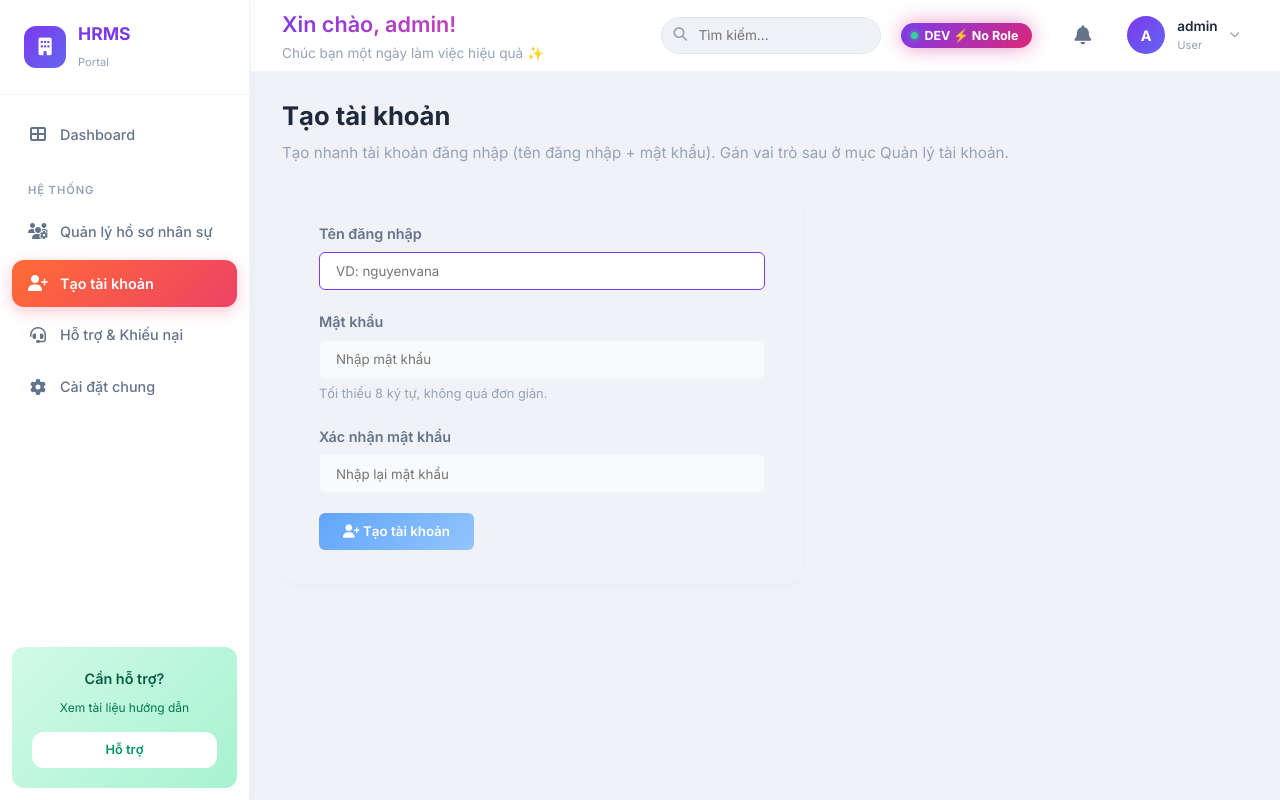
After one commit to hohoangluan/Business_web_project, a Django app: page /users/create-account/ in a window 1280 px wide. The commit adds this page. Run offline with Django 5.2, Linux system fonts and the light colour scheme; a user stored in the database is signed in; data comes from the database, SQL or seed files in the repository; both versions use the stored data as it was after the commit.

Commit message:
Thêm giao diện chức năng tạo tài khoản mới cho admin

```diff
--- a/business_web/accounts/templates/accounts/base_dashboard.html
+++ b/business_web/accounts/templates/accounts/base_dashboard.html
@@ -146,8 +146,8 @@ Blocks có thể override:
                     <span>Quản lý hồ sơ nhân sự</span>
                 </a>
 
-                <!-- Đăng ký tài khoản mới -->
-                <a href="{% url 'register' %}"
+                <!-- Đăng ký tài khoản mới (chỉ username + password) -->
+                <a href="{% url 'admin_create_account' %}"
                    class="nav-item {% if active_page == 'register' %}active{% endif %}">
                     <i class="fa-solid fa-user-plus"></i>
                     <span>Tạo tài khoản</span>
--- /dev/null
+++ b/business_web/accounts/templates/accounts/management/admin_create_account.html
@@ -0,0 +1,64 @@
+{% extends 'accounts/base_dashboard.html' %}
+{# ADMIN: TẠO TÀI KHOẢN NHANH — chỉ username + password #}
+{% load static %}
+
+{% block title %}Tạo tài khoản - HRMS{% endblock %}
+
+{% block content %}
+<style>
+    .acc-card {
+        max-width: 520px;
+        background: var(--bg-main);
+        border: 1px solid var(--border-light);
+        border-radius: var(--radius-lg);
+        padding: 2rem 2.25rem;
+        box-shadow: 0 4px 10px rgba(0,0,0,0.02);
+    }
+    .acc-form-group { margin-bottom: 1.25rem; }
+    .acc-label { display: block; font-weight: 600; color: var(--text-secondary); margin-bottom: 0.4rem; font-size: 0.9rem; }
+    .acc-input {
+        width: 100%;
+        padding: 0.65rem 1rem;
+        border: 1px solid var(--border-light);
+        border-radius: 6px;
+        font-family: 'Inter', sans-serif;
+        background: #f8fafc;
+        transition: border-color 0.2s;
+    }
+    .acc-input:focus { outline: none; border-color: var(--primary); background: #fff; }
+    .acc-hint { font-size: 0.8rem; color: var(--text-muted); margin-top: 0.35rem; }
+    .acc-btn {
+        background: var(--gradient-blue); color: #fff;
+        border: none; padding: 0.65rem 1.5rem; border-radius: 6px;
+        font-weight: 600; cursor: pointer; transition: opacity 0.2s;
+    }
+    .acc-btn:hover { opacity: 0.9; }
+</style>
+
+<div class="animate-fade">
+    <div style="margin-bottom: 1.5rem;">
+        <h2 style="font-size:1.6rem; font-weight:700; color:var(--text-main); margin-bottom:0.25rem;">Tạo tài khoản</h2>
+        <p style="color:var(--text-muted); font-size:0.95rem;">Tạo nhanh tài khoản đăng nhập (tên đăng nhập + mật khẩu). Gán vai trò sau ở mục Quản lý tài khoản.</p>
+    </div>
+
+    <div class="acc-card">
+        <form method="post" action="{% url 'admin_create_account' %}">
+            {% csrf_token %}
+            <div class="acc-form-group">
+                <label class="acc-label">Tên đăng nhập</label>
+                <input type="text" name="username" class="acc-input" value="{{ username|default:'' }}" placeholder="VD: nguyenvana" autofocus required>
+            </div>
+            <div class="acc-form-group">
+                <label class="acc-label">Mật khẩu</label>
+                <input type="password" name="password" class="acc-input" placeholder="Nhập mật khẩu" required>
+                <div class="acc-hint">Tối thiểu 8 ký tự, không quá đơn giản.</div>
+            </div>
+            <div class="acc-form-group">
+                <label class="acc-label">Xác nhận mật khẩu</label>
+                <input type="password" name="password_confirm" class="acc-input" placeholder="Nhập lại mật khẩu" required>
+            </div>
+            <button type="submit" class="acc-btn"><i class="fa-solid fa-user-plus"></i> Tạo tài khoản</button>
+        </form>
+    </div>
+</div>
+{% endblock %}
--- a/business_web/accounts/urls.py
+++ b/business_web/accounts/urls.py
@@ -29,6 +29,7 @@ from .views import (
     reset_user_password_view,
     notifications_view,
     mark_notifications_read_view,
+    admin_create_account_view,
 )
 
 urlpatterns = [
@@ -52,6 +53,7 @@ urlpatterns = [
     path('notifications/mark-read/', mark_notifications_read_view, name='mark_notifications_read'),
 
     # ---------- Admin: User Management ----------
+    path('users/create-account/', admin_create_account_view, name='admin_create_account'),
     path('users/', user_list_view, name='user_list'),
     path('users/<int:user_id>/role/', assign_role_view, name='assign_role'),
     path('users/<int:user_id>/permissions/', assign_permissions_view, name='assign_permissions'),
--- a/business_web/accounts/views/__init__.py
+++ b/business_web/accounts/views/__init__.py
@@ -12,6 +12,7 @@ from accounts.views.account.account_status_view import (
 )
 from accounts.views.account.account_update_view import (
     account_update_view,
+    admin_create_account_view,
     assign_permissions_view,
     assign_role_view,
     delete_user_view,
@@ -33,6 +34,7 @@ __all__ = [
     "account_info_view",
     "account_status_view",
     "account_update_view",
+    "admin_create_account_view",
     "assign_permissions_view",
     "assign_role_view",
     "dashboard_view",
--- a/business_web/accounts/views/account/__init__.py
+++ b/business_web/accounts/views/account/__init__.py
@@ -12,6 +12,7 @@ from accounts.views.account.account_status_view import (
 )
 from accounts.views.account.account_update_view import (
     account_update_view,
+    admin_create_account_view,
     assign_permissions_view,
     assign_role_view,
     delete_user_view,
@@ -27,6 +28,7 @@ __all__ = [
     "account_info_view",
     "account_status_view",
     "account_update_view",
+    "admin_create_account_view",
     "assign_permissions_view",
     "assign_role_view",
     "dashboard_view",
--- a/business_web/accounts/views/account/account_update_view.py
+++ b/business_web/accounts/views/account/account_update_view.py
@@ -3,6 +3,8 @@
 from django.contrib import messages
 from django.contrib.auth.decorators import login_required, user_passes_test
 from django.contrib.auth.models import User
+from django.contrib.auth.password_validation import validate_password
+from django.core.exceptions import ValidationError
 from django.shortcuts import get_object_or_404, redirect, render
 from django.views.decorators.http import require_POST
 
@@ -51,6 +53,50 @@ def switch_role_view(request):
         messages.success(request, "[DEV] Da go Role.")
 
     return redirect(request.META.get("HTTP_REFERER", "dashboard"))
+
+
+@login_required
+@user_passes_test(is_admin_user)
+def admin_create_account_view(request):
+    """Admin tạo tài khoản nhanh — chỉ username + password.
+
+    Khác giao diện HR "Tạo hồ sơ nhân sự" (form hồ sơ đầy đủ). Admin giữ phiên
+    đăng nhập (không tự đăng nhập vào tài khoản mới). Vai trò gán sau ở Quản lý tài khoản.
+    """
+
+    template = "accounts/management/admin_create_account.html"
+
+    if request.method == "POST":
+        username = request.POST.get("username", "").strip()
+        password = request.POST.get("password", "")
+        password_confirm = request.POST.get("password_confirm", "")
+
+        errors = []
+        if not username:
+            errors.append("Tên đăng nhập không được để trống.")
+        elif User.objects.filter(username__iexact=username).exists():
+            errors.append(f'Tên đăng nhập "{username}" đã tồn tại.')
+        if not password:
+            errors.append("Mật khẩu không được để trống.")
+        elif password != password_confirm:
+            errors.append("Mật khẩu xác nhận không khớp.")
+        else:
+            try:
+                validate_password(password)
+            except ValidationError as exc:
+                errors.extend(exc.messages)
+
+        if errors:
+            for message in errors:
+                messages.error(request, message)
+            return render(request, template, {"active_page": "register", "username": username})
+
+        user = User.objects.create_user(username=username, password=password)
+        ensure_profile(user)
+        messages.success(request, f'Đã tạo tài khoản "{username}" thành công.')
+        return redirect("user_list")
+
+    return render(request, template, {"active_page": "register"})
 
 
 @login_required
```
Also changed, not shown: business_web/accounts/tests/test_admin_access.py (+28 -0 lines), business_web/db.sqlite3, business_web/media/attendance/adjustments/2026/06/e_DBKcRpG.jpg (added), business_web/media/attendance/adjustments/2026/06/e_P5lCoBG.jpg (added), business_web/media/attendance/adjustments/2026/06/e_SXjPXbD.jpg (added), business_web/media/attendance/adjustments/2026/06/evidence_fc8tCX8.jpg (added), 3 other files.
